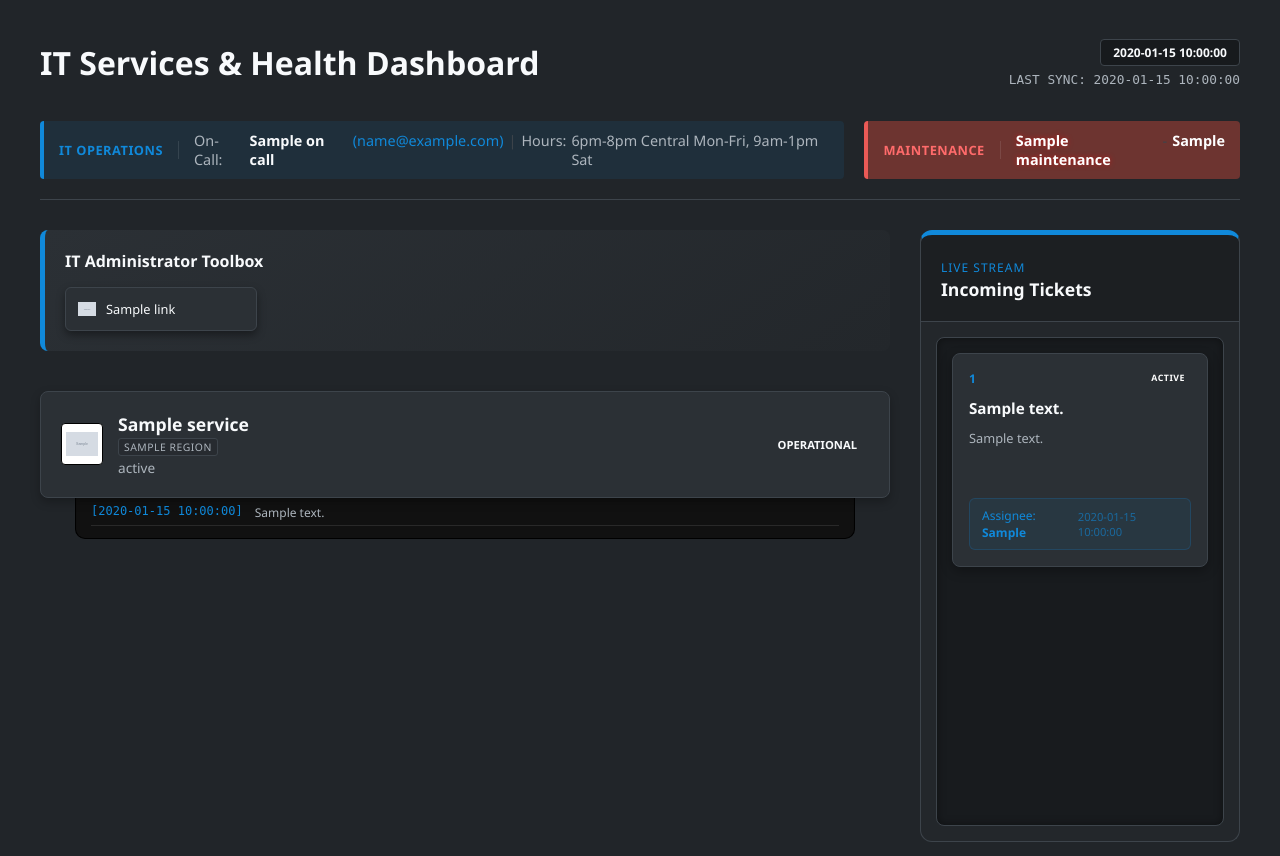
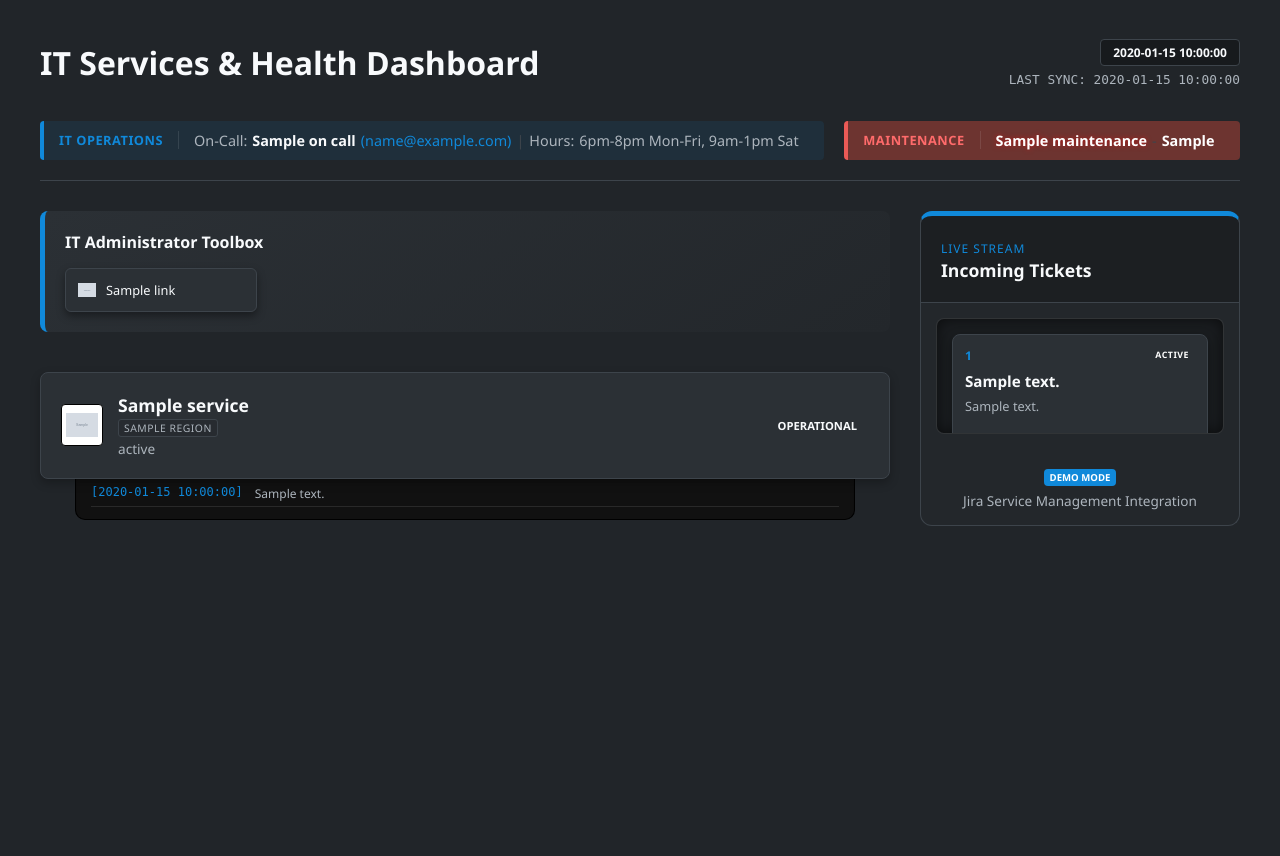
Before and after one commit to rtveit-60/it-projects, a Flask app: template service-status-page/templates/index.html in a window 1280 px wide. After the commit the page ends 526 px from the top, so only its background shows below. Run offline with Flask 3, Linux system fonts and the light colour scheme; the template is opened without the code that fills it: most values are stand-ins (such as "Sample title", 1, 10 or a date in 2020); grey boxes marked "Sample" are stand-in pictures.

Commit message:
made the ticket feed scrollable, added links to service status pages

```diff
--- a/service-status-page/app.py
+++ b/service-status-page/app.py
@@ -67,11 +67,10 @@ def get_maintenance():
     return new_data
 
 def get_ticket_status_class(status):
-    """Maps Jira status text to CSS color classes."""
     s = status.lower()
     if s in ['waiting for customer', 'pending', 'in progress']:
         return 'status-blue'
-    elif s == 'done':
+    elif s in ['done', 'resolved']:
         return 'status-green'
     elif s == 'waiting for support':
         return 'status-yellow'
@@ -80,6 +79,8 @@ def get_ticket_status_class(status):
 def get_health_data():
     """Fetches real-time status from GitHub, Atlassian, and AWS RSS."""
     results = []
+
+    # 1. Configuration Maps
     logos = {
         "GitHub": "https://github.githubassets.com/favicons/favicon.svg",
         "Atlassian": "https://wac-cdn.atlassian.com/assets/img/favicons/atlassian/favicon.png",
@@ -88,15 +89,24 @@ def get_health_data():
         "AWS LAMBDA": "https://a0.awsstatic.com/libra-css/images/logos/aws_logo_smile_1200x630.png"
     }
 
-    # 1. JSON APIs
+    # NEW: Map service names to their public status pages
+    public_urls = {
+        "GitHub": "https://www.githubstatus.com",
+        "Atlassian": "https://status.atlassian.com",
+        "AWS EC2": "https://status.aws.amazon.com",
+        "AWS S3": "https://status.aws.amazon.com",
+        "AWS LAMBDA": "https://status.aws.amazon.com"
+    }
+
+    # 2. JSON APIs (GitHub & Atlassian)
     json_targets = {
         "GitHub": "https://www.githubstatus.com/api/v2/summary.json",
         "Atlassian": "https://status.atlassian.com/api/v2/summary.json"
     }
 
-    for name, url in json_targets.items():
+    for name, api_url in json_targets.items():
         try:
-            response = requests.get(url, timeout=5)
+            response = requests.get(api_url, timeout=5)
             data = response.json()
             indicator = data.get('status', {}).get('indicator', 'none')
             status_class = "good" if indicator == "none" else "critical"
@@ -107,11 +117,20 @@ def get_health_data():
                 dt = datetime.strptime(inc['created_at'], '%Y-%m-%dT%H:%M:%SZ')
                 messages.append({"time": dt.strftime('%H:%M'), "text": inc['name']})
 
-            results.append({"name": name, "region": None, "status": display_status, "class": status_class, "logo": logos.get(name, ""), "feed": messages})
+            # Added 'url' key here
+            results.append({
+                "name": name,
+                "region": None,
+                "status": display_status,
+                "class": status_class,
+                "logo": logos.get(name, ""),
+                "url": public_urls.get(name, "#"),
+                "feed": messages
+            })
         except Exception:
-            results.append({"name": name, "status": "API Error", "class": "critical", "logo": logos.get(name, ""), "feed": []})
+            results.append({"name": name, "status": "API Error", "class": "critical", "logo": logos.get(name, ""), "url": "#", "feed": []})
 
-    # 2. AWS RSS
+    # 3. AWS RSS Feeds
     for svc in ["ec2", "s3", "lambda"]:
         name_key = f"AWS {svc.upper()}"
         rss_url = f"https://status.aws.amazon.com/rss/{svc}-us-east-1.rss"
@@ -122,9 +141,20 @@ def get_health_data():
                 time_str = datetime(*entry.published_parsed[:6]).strftime('%H:%M')
                 messages.append({"time": time_str, "text": entry.title})
             is_normal = not feed.entries or "normally" in feed.entries[0].title.lower()
-            results.append({"name": name_key, "region": "us-east-1", "status": "All Services Currently Operational" if is_normal else "Service Alert", "class": "good" if is_normal else "warning", "logo": logos.get(name_key, ""), "feed": messages})
+
+            # Added 'url' key here
+            results.append({
+                "name": name_key,
+                "region": "us-east-1",
+                "status": "All Services Currently Operational" if is_normal else "Service Alert",
+                "class": "good" if is_normal else "warning",
+                "logo": logos.get(name_key, ""),
+                "url": public_urls.get(name_key, "#"),
+                "feed": messages
+            })
         except Exception:
-            results.append({"name": name_key, "status": "RSS Error", "class": "critical", "logo": logos.get(name_key, ""), "feed": []})
+            results.append({"name": name_key, "status": "RSS Error", "class": "critical", "logo": logos.get(name_key, ""), "url": "#", "feed": []})
+
     return results
 
 @app.route('/')
--- a/service-status-page/templates/index.html
+++ b/service-status-page/templates/index.html
@@ -70,7 +70,15 @@
         .tab-detail strong { color: var(--text-main); }
         .tab-divider { color: var(--border); }
 
-        .dashboard-layout { display: grid; grid-template-columns: 1fr 320px; gap: 30px; align-items: start; }
+        /* --- DASHBOARD GRID --- */
+        .dashboard-layout {
+            display: grid;
+            grid-template-columns: 1fr 320px;
+            gap: 30px;
+            /* Critical: Ensures both columns stretch to equal height */
+            align-items: stretch;
+        }
+
         .main-content { display: flex; flex-direction: column; gap: 40px; }
 
         .admin-section { padding: 20px; background: linear-gradient(145deg, #2b3035, #23272b); border-radius: 8px; border-left: 5px solid var(--highlight-blue); }
@@ -81,6 +89,21 @@
 
         .service-grid { display: grid; gap: 15px; }
         .service-card { display: flex; flex-direction: column; background: transparent; border: none; }
+        /* Service Title Link Styling */
+        .service-link {
+            font-size: 1.1rem;
+            font-weight: bold;
+            color: var(--text-main);
+            text-decoration: none;
+            transition: color 0.2s ease;
+        }
+
+        .service-link:hover {
+            color: var(--highlight-blue);
+            text-decoration: underline;
+            text-decoration-thickness: 2px;
+            text-underline-offset: 4px;
+        }
         .card-top { background: var(--card-bg); border: 1px solid var(--border); border-radius: 8px; padding: 20px; display: flex; justify-content: space-between; align-items: center; position: relative; z-index: 2; box-shadow: 0 4px 10px rgba(0,0,0,0.25); }
         .branding { display: flex; align-items: center; gap: 15px; }
         .vendor-logo { width: 32px; height: 32px; object-fit: contain; background: white; padding: 4px; border-radius: 4px; border: 1px solid #000; }
@@ -95,40 +118,83 @@
         .feed-text { color: var(--text-dim); }
         .empty-feed { color: var(--text-dim); font-size: 0.75rem; font-style: italic; opacity: 0.4; text-align: center; }
 
-        .sidebar { background: var(--sidebar-bg); border: 1px solid var(--border); border-radius: 12px; height: 100%; min-height: 600px; display: flex; flex-direction: column; overflow: hidden; border-top: 5px solid var(--highlight-blue); }
-        .sidebar-header { padding: 20px; border-bottom: 1px solid var(--border); background: rgba(0,0,0,0.2); }
+        /* --- SIDEBAR: STRICT ALIGNMENT FIX --- */
+        .sidebar {
+            background: var(--sidebar-bg);
+            border: 1px solid var(--border);
+            border-radius: 12px;
+
+            /* MAGIC COMBO: Forces sidebar to match left column height exactly */
+            height: 0;
+            min-height: 100%;
+
+            display: flex;
+            flex-direction: column;
+            overflow: hidden;
+            border-top: 5px solid var(--highlight-blue);
+        }
+
+        .sidebar-header {
+            padding: 20px;
+            border-bottom: 1px solid var(--border);
+            background: rgba(0,0,0,0.2);
+            flex-shrink: 0;
+        }
         .sidebar-header h3 { margin: 0; font-size: 1.1rem; }
         .sidebar-header span { font-size: 0.75rem; color: var(--highlight-blue); text-transform: uppercase; letter-spacing: 1px; }
 
-        .ticket-list { margin: 15px; padding: 15px; background: rgba(0, 0, 0, 0.3); border: 1px solid var(--border); border-radius: 8px; box-shadow: inset 0 0 8px rgba(0,0,0,0.4); flex-grow: 1; display: flex; flex-direction: column; gap: 15px; }
+        /* --- INNER FEED: 3D Recessed Style + Scrolling --- */
+        .ticket-list {
+            margin: 15px;
+            padding: 15px;
+            flex: 1;          /* Fill available space */
+            overflow-y: auto; /* Scroll internally */
+            min-height: 0;    /* Prevent breaking container */
 
-        /* --- PREMIUM TICKET LAYOUT: Standardized Vertical Rhythm --- */
+            /* Visual Depth */
+            background: rgba(0, 0, 0, 0.25);
+            border: 1px solid rgba(255, 255, 255, 0.1);
+            border-radius: 8px;
+            box-shadow: inset 0 0 15px rgba(0, 0, 0, 0.6);
+
+            display: flex;
+            flex-direction: column;
+            gap: 15px;
+        }
+
+        /* Custom Scrollbar */
+        .ticket-list::-webkit-scrollbar { width: 6px; }
+        .ticket-list::-webkit-scrollbar-track { background: transparent; }
+        .ticket-list::-webkit-scrollbar-thumb { background: var(--border); border-radius: 3px; }
+        .ticket-list::-webkit-scrollbar-thumb:hover { background: var(--text-dim); }
+
+        .placeholder-overlay {
+            padding: 15px;
+            text-align: center;
+            background: transparent;
+            flex-shrink: 0;
+        }
+
+        /* --- COMPACT TICKET CARDS --- */
         .ticket-card {
             background: var(--card-bg);
             border: 1px solid var(--border);
             border-radius: 8px;
-            padding: 16px;
+            padding: 12px;
             transition: transform 0.2s, border-color 0.2s;
             box-shadow: 0 4px 12px rgba(0,0,0,0.3);
 
-            /* The Fix: Let the card height be defined by its internal content */
-            min-height: 180px;
+            /* Height for ~4 tickets in view */
+            min-height: 145px;
+
             display: flex;
             flex-direction: column;
-            gap: 12px; /* This creates a perfectly uniform gap between all elements */
+            gap: 8px;
         }
 
-        .ticket-card:hover {
-            transform: translateX(-4px);
-            border-color: var(--highlight-blue);
-        }
+        .ticket-card:hover { transform: translateX(-4px); border-color: var(--highlight-blue); }
 
-        .ticket-header {
-            display: flex;
-            justify-content: space-between;
-            align-items: center;
-        }
-
+        .ticket-header { display: flex; justify-content: space-between; align-items: center; }
         .ticket-id { color: var(--highlight-blue); font-weight: bold; font-size: 0.75rem; }
 
         .ticket-status {
@@ -142,7 +208,6 @@
             white-space: nowrap;
         }
 
-        /* Color classes for status badges */
         .status-blue { background: rgba(16, 137, 218, 0.4); border: 1px solid rgba(16, 137, 218, 0.5); }
         .status-green { background: rgba(46, 204, 113, 0.4); border: 1px solid rgba(46, 204, 113, 0.5); }
         .status-yellow { background: rgba(241, 196, 15, 0.4); border: 1px solid rgba(241, 196, 15, 0.5); }
@@ -161,14 +226,12 @@
         .ticket-desc {
             font-size: 0.8rem;
             color: var(--text-dim);
-            line-height: 1.5;
+            line-height: 1.3;
             display: -webkit-box;
             -webkit-line-clamp: 2;
             line-clamp: 2;
             -webkit-box-orient: vertical;
             overflow: hidden;
-
-            /* This fills the remaining space, ensuring the Tech block stays at the bottom */
             flex: 1;
         }
 
@@ -176,13 +239,12 @@
             font-size: 0.75rem;
             color: var(--highlight-blue);
             background: rgba(16, 137, 218, 0.08);
-            padding: 8px 12px;
+            padding: 4px 10px;
             border-radius: 6px;
             border: 1px solid rgba(16, 137, 218, 0.2);
             display: flex;
             justify-content: space-between;
             align-items: center;
-            /* No margin-top needed because of the parent 'gap' property */
         }
 
         .good { background: rgba(46, 204, 113, 0.1); color: var(--success); }
@@ -207,7 +269,7 @@
                     <div class="tab-title title-ops">IT Operations</div>
                     <div class="tab-detail">
                         <span>On-Call:</span> <strong>{{ on_call.name }}</strong> <span style="color: var(--highlight-blue);">({{ on_call.email }})</span>
-                        <span class="tab-divider">|</span> <span>Hours:</span> <span>6pm-8pm Central Mon-Fri, 9am-1pm Sat</span>
+                        <span class="tab-divider">|</span> <span>Hours:</span> <span>6pm-8pm Mon-Fri, 9am-1pm Sat</span>
                     </div>
                 </div>
                 <div class="info-tab tab-maint {% if not maintenance %}good{% elif maintenance.status == 'active' %}active{% else %}scheduled{% endif %}">
@@ -245,7 +307,7 @@
                             <div class="branding">
                                 <img src="{{ service.logo }}" class="vendor-logo">
                                 <div class="service-info">
-                                    <strong>{{ service.name }}</strong>
+                                    <a href="{{ service.url }}" target="_blank" class="service-link">{{ service.name }}</a>
                                     {% if service.region %}<div class="region-tag">{{ service.region }}</div>{% endif %}
                                     <span style="font-size: 0.85rem; color: var(--text-dim);">{{ service.status }}</span>
                                 </div>
@@ -267,6 +329,7 @@
                     <span>Live Stream</span>
                     <h3>Incoming Tickets</h3>
                 </div>
+
                 <div class="ticket-list">
                     {% for ticket in ticket_feed.tickets %}
                     <div class="ticket-card">
@@ -286,6 +349,13 @@
                     </div>
                     {% endfor %}
                 </div>
+
+                <div class="placeholder-overlay">
+                    <span class="coming-soon-badge" style="background: var(--highlight-blue); color: #fff; font-size: 0.6rem; padding: 2px 6px; border-radius: 4px; font-weight: bold; margin-bottom: 5px; display: inline-block;">DEMO MODE</span>
+                    <p style="font-size: 0.85rem; color: var(--text-dim); margin: 0;">
+                        Jira Service Management Integration
+                    </p>
+                </div>
             </aside>
         </div>
     </div>
```
Also changed, not shown: service-status-page/data.py (+32 -1 lines).
